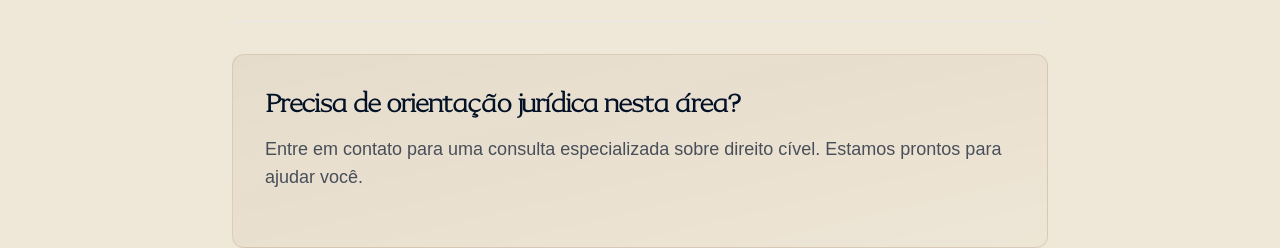
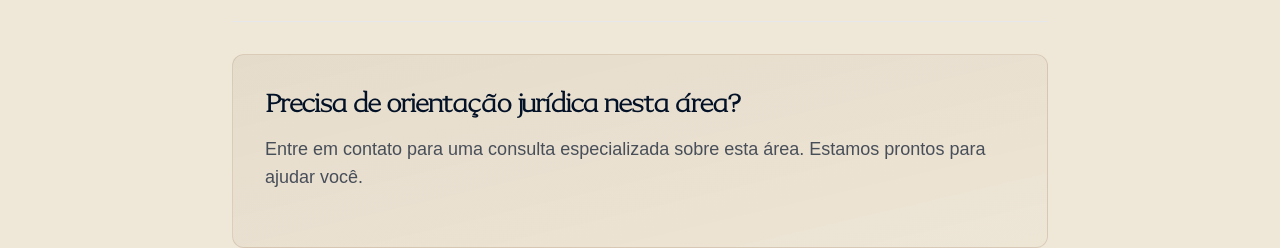
Before and after one commit to lucaskordi/lilianezajaczkoski, a Next.js app: page /areas/direito-civil in a window 1280 px wide. Shown: the part 1440-1688 px from the top of the page. Built offline with nearby package versions, Linux system fonts and the light colour scheme.

Commit message:
Update: Modify contact text in PracticeAreaPage for clarity and relevance, enhancing user communication.

```diff
--- a/app/areas/[slug]/page.tsx
+++ b/app/areas/[slug]/page.tsx
@@ -170,7 +170,7 @@ export default function PracticeAreaPage({ params }: { params: { slug: string }
                 tag="p"
                 className="text-[#031127]/70 mb-6 text-lg"
               >
-                {`Entre em contato para uma consulta especializada sobre ${area.title.toLowerCase()}. Estamos prontos para ajudar você.`}
+                Entre em contato para uma consulta especializada sobre esta área. Estamos prontos para ajudar você.
               </EditableText>
             </div>
           </motion.div>
```
